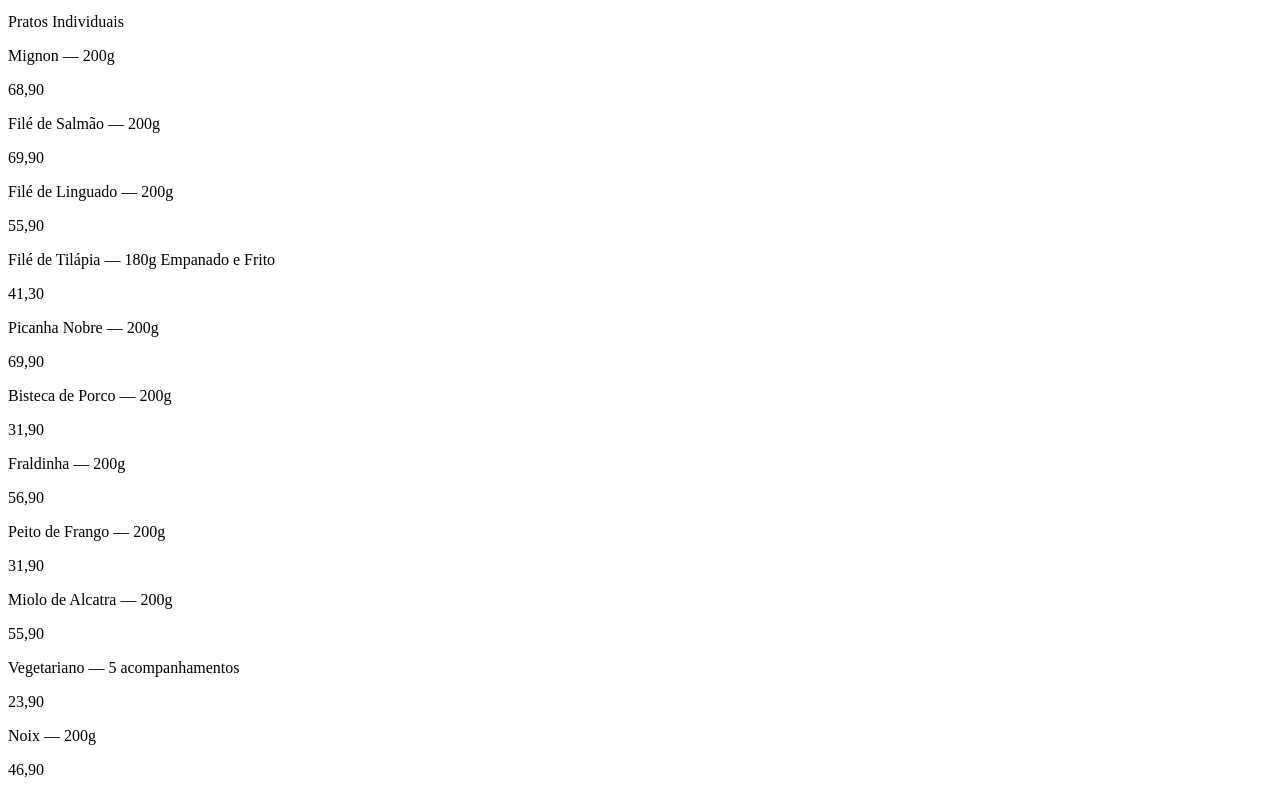
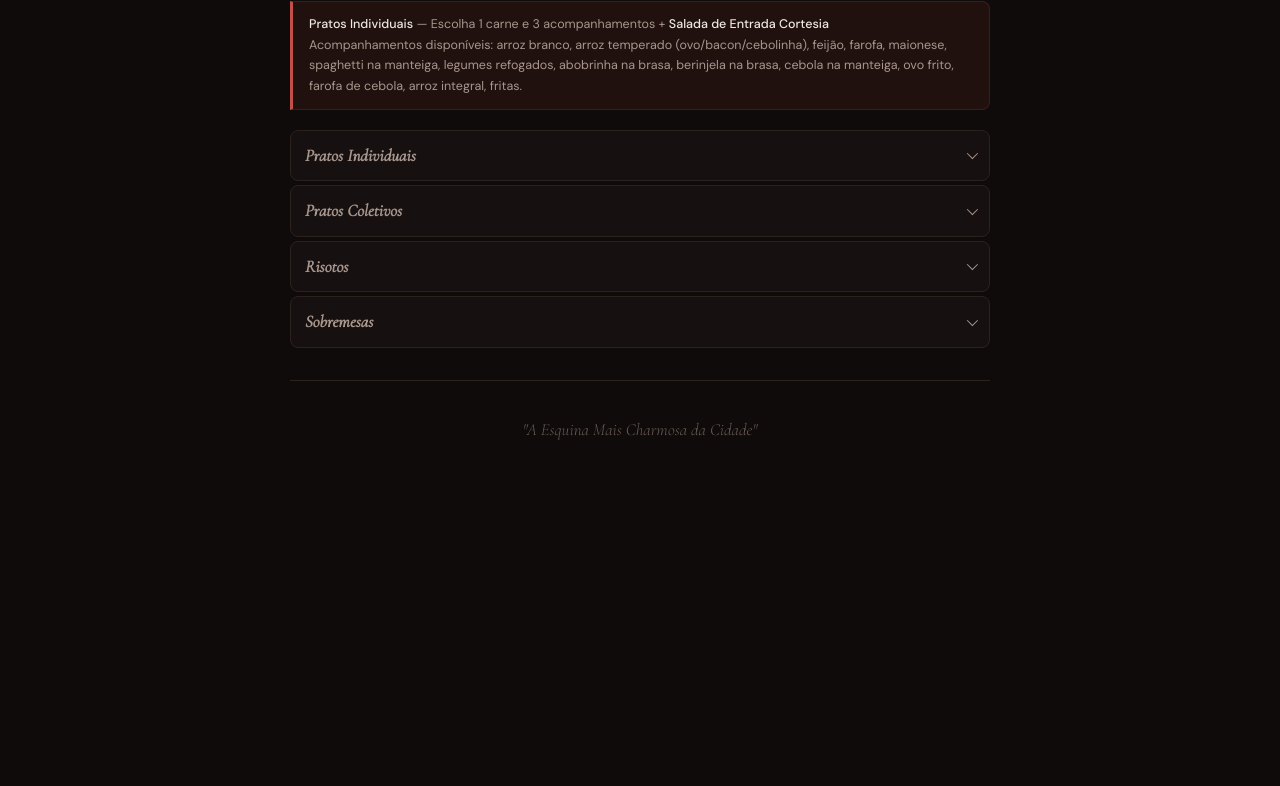
Before and after one commit to MatheusNunes-dev/ParaguassuGrelhados, a plain HTML site: page cardapio/cardapio.html in a window 1280 px wide. Shown: the part 194-980 px from the top of the page. After the commit the page ends 800 px from the top, so only its background shows below. Drawn offline with nearby package versions, Linux system fonts and the light colour scheme; the site is published under a folder, as on GitHub Pages, so addresses that start at the root find nothing.

Commit message:
Fix: caminho do css do cardapio

```diff
--- a/cardapio/cardapio.html
+++ b/cardapio/cardapio.html
@@ -9,7 +9,7 @@
     <link
         href="https://fonts.googleapis.com/css2?family=Cormorant+Garamond:ital,wght@0,300;0,400;0,600;1,300;1,400&family=DM+Sans:wght@300;400;500&display=swap"
         rel="stylesheet" />
-    <link rel="stylesheet" href="/cardapio/cardapio.css">
+    <link rel="stylesheet" href="./cardapio.css">
 </head>
 
 <body id="cardapio">
@@ -1525,8 +1525,6 @@
 
     </div>
 
-    <script src="js/cardapio.js"></script>
-
 </body>
 
 </html>
```
Also changed, not shown: index.html (+1 -1 lines).
